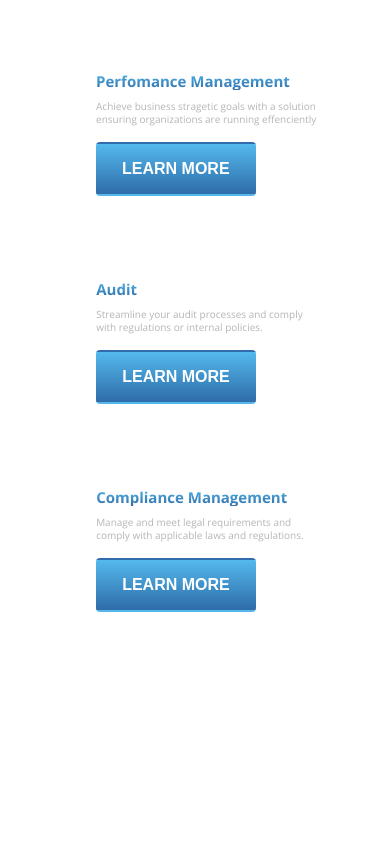
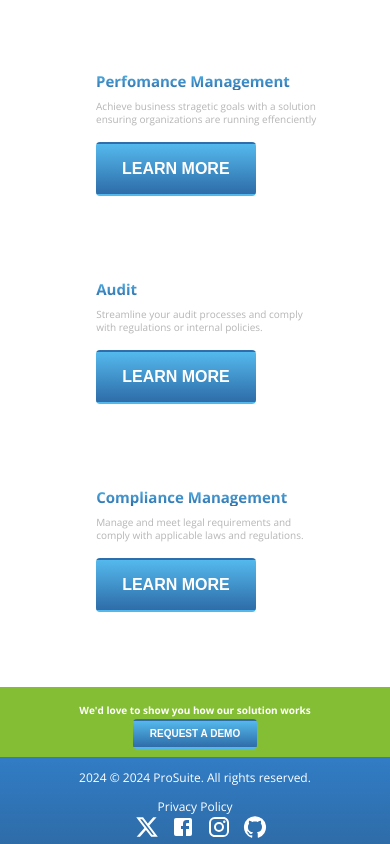
Before and after one commit to moraswi/pro-suite, a React (Create React App) app: page / in a window 390 px wide. Shown: the part 2392-3236 px from the top of the page. Before the commit the page ends 3019 px from the top, so only its background shows below. Built offline with nearby package versions, Linux system fonts and the light colour scheme.

Commit message:
footwer responsive

```diff
--- a/src/App.js
+++ b/src/App.js
@@ -17,7 +17,9 @@ function App() {
           <Solution/>
         </div>
       </div>
-      {/* <Footer/> */}
+  <div className='footerNav'>
+      <Footer/>
+      </div>
     </div>
   );
 }
--- a/src/components/Footer.js
+++ b/src/components/Footer.js
@@ -20,7 +20,7 @@ export default function Footer(){
       </div>
 
       <div className='subFootMainContainer'>
-      <div className="footerContent">
+      {/* <div className="footerContent">
         <div className="footerColumn1">
           <img
             src={whiteLogo}
@@ -54,12 +54,12 @@ export default function Footer(){
           <h2 className='subTitles'>Contact Us</h2>
          <p className='footerItem'>Lorem ipsum dolor sit amet, consectetur adipiscing elit. Lacinia morbi praesent nulla tempor sagittis. Curabitur donec cursus donec risrdum nullam orci sit dictum. Molestie nunc sed amet vulputate in. Condimentum mi massa id interdum risus, tortor nunc mauris.</p>
         </div>
-      </div>
+      </div> */}
 
       <div className='bottomFooterRow'>
         <div className='privacyContainer'>
         <p className="footer-copyright">
-          © {year} ProSuite. All rights reserved. Privacy Policy
+        2024 © {year} ProSuite. All rights reserved.
         </p>
         <p>Privacy Policy</p>
       </div>
--- a/src/styles/Footer.css
+++ b/src/styles/Footer.css
@@ -22,7 +22,7 @@
     height: 129px;
     background-color: #84BE35;
     display: flex;
-    /* flex-direction: row; */
+    flex-direction: row;
     align-items: center;  }
 
   .subRequestDemoContainer{
@@ -56,7 +56,10 @@
         /* transition: all 0.3s ease; */
   }
 
+  .footerNav{
+    background-color: red;
 
+  }
   .footerContent {
     /* width: 1900px; */
     /* background-color: red; */
@@ -184,3 +187,42 @@
     line-height: 12px;
 }
 }
+
+@media only screen and (max-width: 768px) {
+
+.bottomFooterRow{
+  flex-direction: column;
+  align-items: center;
+}
+
+.privacyContainer{
+  flex-direction: column;
+  align-items: center;
+  justify-content: center;
+  align-content: center;
+  text-align: center;
+
+}
+
+.footer-copyright{
+  margin-right: 0px;
+
+}
+
+.footerTitle{
+  font-size: 10px;
+}
+
+.subRequestDemoContainer{
+  /* height: 70px; */
+  /* display: flex;  */
+  flex-direction: column;
+}
+
+.requestDemoContainer{
+  /* width: 100%; */
+  height: 70px;  }
+
+/* buttonReq */
+
+}
```
